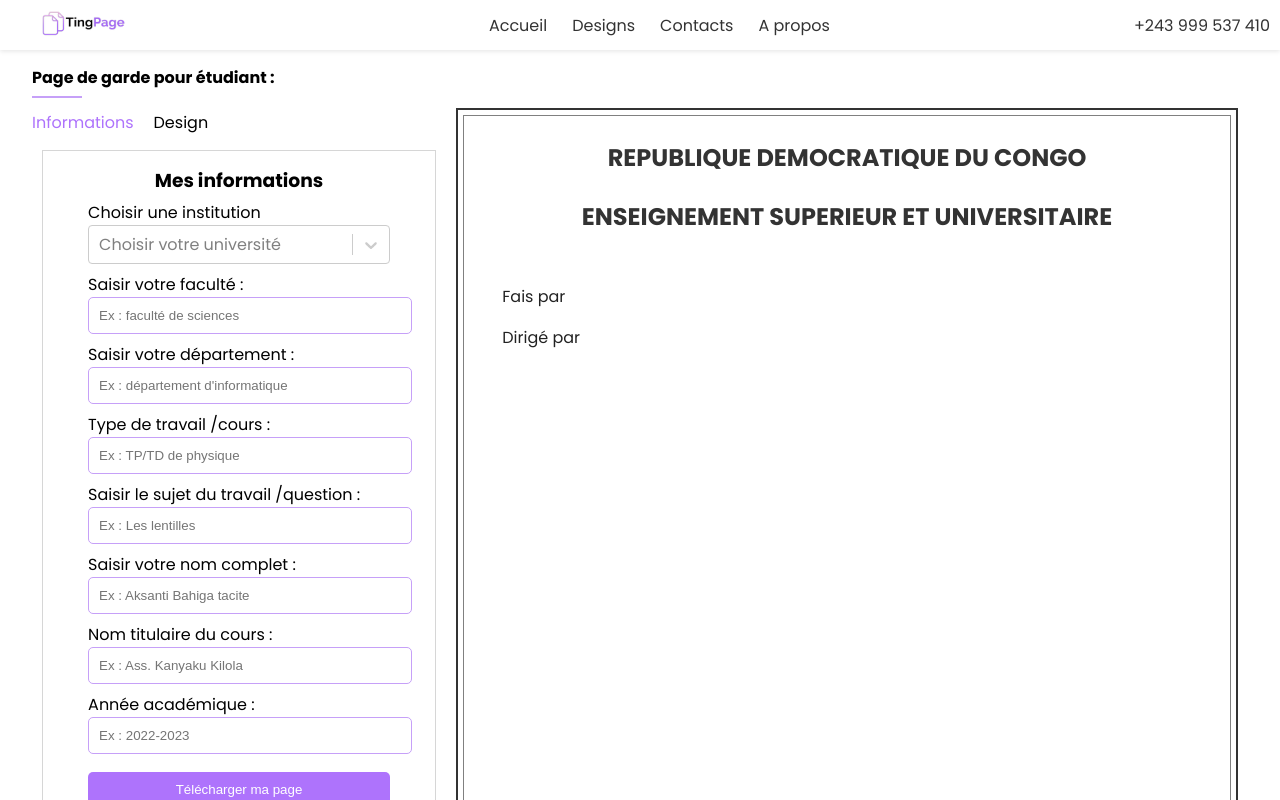
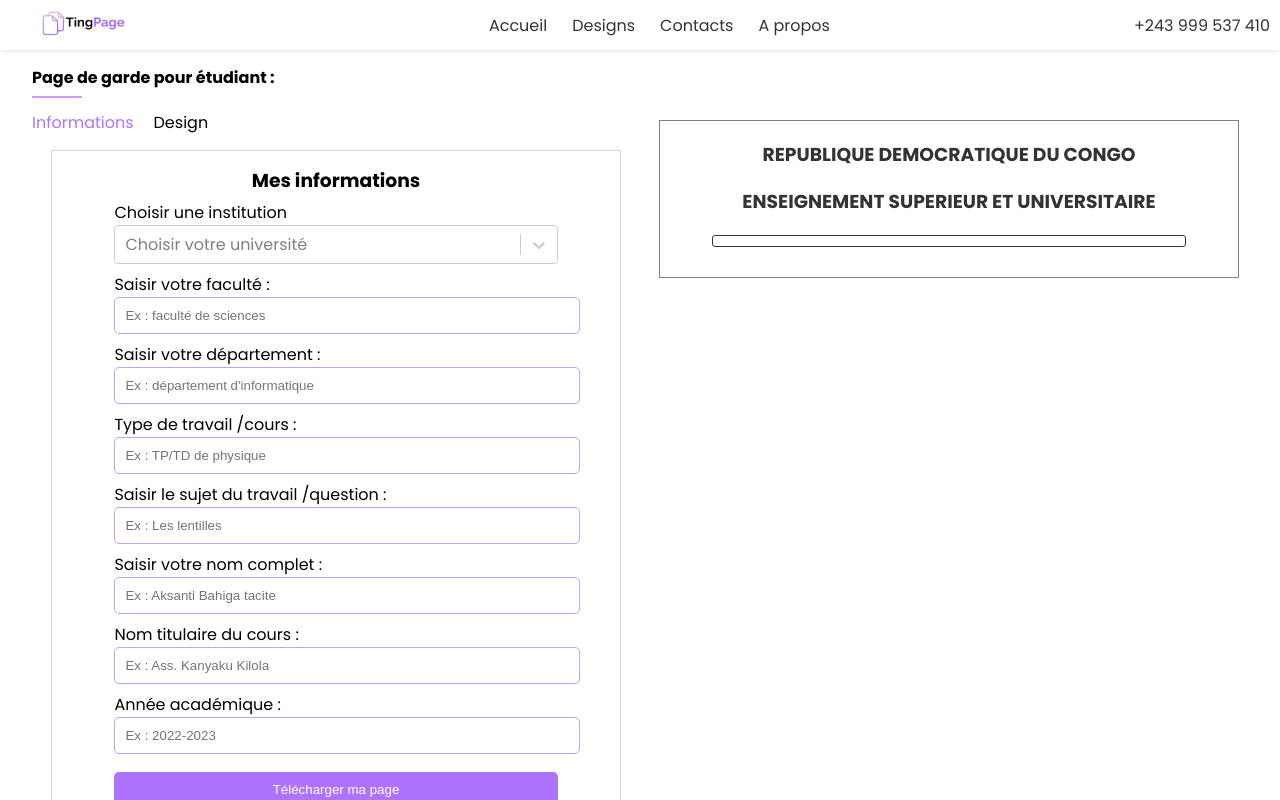
Before and after one commit to marcellintacite/TingPage, a React (Create React App) app: page /single in a window 1280 px wide. Shown: the top 800 px of the page. Built offline with nearby package versions, Linux system fonts and the light colour scheme.

Commit message:
new changes

```diff
--- a/package.json
+++ b/package.json
@@ -11,6 +11,9 @@
     "@mui/icons-material": "^5.6.1",
     "@mui/material": "^5.6.1",
     "@mui/styled-engine-sc": "^5.6.1",
+    "@progress/kendo-drawing": "^1.17.1",
+    "@progress/kendo-licensing": "^1.2.2",
+    "@progress/kendo-react-pdf": "^5.8.0",
     "@testing-library/jest-dom": "^5.16.4",
     "@testing-library/react": "^11.2.7",
     "@testing-library/user-event": "^12.8.3",
@@ -26,6 +29,7 @@
     "react-color": "^2.19.3",
     "react-dom": "^18.0.0",
     "react-loader-spinner": "^5.1.7-beta.1",
+    "react-pdf": "^5.7.2",
     "react-router-dom": "^6.3.0",
     "react-scripts": "5.0.1",
     "react-select": "^5.4.0",
--- a/src/Components/Design/Design.jsx
+++ b/src/Components/Design/Design.jsx
@@ -80,7 +80,7 @@ export default function Design({ data }) {
               className="bordure"
               name="tailleBordure"
               min={0}
-              max={20}
+              max={15}
               value={design.tailleBordure}
               onChange={(e) => handleChange(e)}
             />
--- a/src/Components/Formulaires/Formulaires.jsx
+++ b/src/Components/Formulaires/Formulaires.jsx
@@ -1,7 +1,7 @@
 import React from "react";
 import Select from "react-select";
 import "./../../css/formulaire.css";
-export default function Formulaires({ data, handleSave }) {
+export default function Formulaires({ data, handleSave, onPdf }) {
   const options = [
     {
       value: "UCB",
@@ -33,7 +33,7 @@ export default function Formulaires({ data, handleSave }) {
 
   const handlesub = (e) => {
     e.preventDefault();
-    handleSave();
+    onPdf();
   };
 
   const handleChangeUni = (e) => {
--- a/src/Components/Page/Header.jsx
+++ b/src/Components/Page/Header.jsx
@@ -7,15 +7,40 @@ export default function Header({ dataText, design }) {
   )[0];
   console.log(dataText, design);
   return (
-    <div className="header_text">
-      <h3>REPUBLIQUE DEMOCRATIQUE DU CONGO</h3>
-      <h3>ENSEIGNEMENT SUPERIEUR ET UNIVERSITAIRE</h3>
-      {current && <h3>{current.title.toUpperCase()}</h3>}
-      {current && <h3>{current.bp}</h3>}
-      {current && <img src={current.logo} alt="logo université" />}
-      {dataText && <h3>{dataText.faculte.toUpperCase()}</h3>}
-      {dataText && <h3>{dataText.departement.toUpperCase()}</h3>}
-      {dataText && <h3>{dataText.cours.toUpperCase()}</h3>}
+    <div
+      className="header_text"
+      style={{
+        textAlign: "center",
+      }}
+    >
+      <h3 style={{ color: design.couleurText }}>
+        REPUBLIQUE DEMOCRATIQUE DU CONGO
+      </h3>
+      <h3 style={{ color: design.couleurText }}>
+        ENSEIGNEMENT SUPERIEUR ET UNIVERSITAIRE
+      </h3>
+      {current && (
+        <h3 style={{ color: design.couleurText }}>
+          {current.title.toUpperCase()}
+        </h3>
+      )}
+      {current && <h3 style={{ color: design.couleurText }}>{current.bp}</h3>}
+      {current && <img src={current.logo} alt="logo université" width={100} />}
+      {dataText && (
+        <h3 style={{ color: design.couleurText }}>
+          {dataText.faculte.toUpperCase()}
+        </h3>
+      )}
+      {dataText && (
+        <h3 style={{ color: design.couleurText }}>
+          {dataText.departement.toUpperCase()}
+        </h3>
+      )}
+      {dataText && (
+        <h3 style={{ color: design.couleurText }}>
+          {dataText.cours.toUpperCase()}
+        </h3>
+      )}
     </div>
   );
 }
--- a/src/Components/Page/Page.jsx
+++ b/src/Components/Page/Page.jsx
@@ -5,12 +5,31 @@ import "./../../css/page.css";
 export default function Page({ data }) {
   const { data: dataText, design } = data;
   return (
-    <div className="page">
-      <div className="show_page">
-        <div className="bordure_second">
+    <div
+      className="page"
+      style={{
+        background: design.bg,
+      }}
+    >
+      <div
+        className="show_page"
+        style={{
+          borderColor: design.couleurBordure,
+          borderWidth: parseInt(design.tailleBordure),
+        }}
+      >
+        <div
+          className="bordure_second"
+          style={{ borderColor: design.couleurTitre }}
+        >
           <Header dataText={dataText} design={design} />
           {dataText.sujet.length > 0 && (
-            <div className="title">
+            <div
+              className="title"
+              style={{
+                color: design.couleurTitre,
+              }}
+            >
               <h2>{dataText.sujet}</h2>
             </div>
           )}
--- a/src/Components/Page/page.scss
+++ b/src/Components/Page/page.scss
@@ -1,16 +1,17 @@
 .page {
-  width: 782px;
-  height: 900px;
-  padding: 10px;
+  padding: 5px;
+  flex: 1;
+  overflow: hidden;
+  background: #000;
   display: flex;
   align-items: center;
   justify-content: center;
 
   .show_page {
-    width: 100%;
-    height: 100%;
+    width: 782px;
+    height: 900px;
     border: 2px solid #333;
-    padding: 5px;
+    padding: 2px;
     display: flex;
     justify-content: center;
     .bordure_second {
@@ -20,6 +21,8 @@
 
       .header_text {
         text-align: center;
+        width: 90%;
+        margin: auto;
         h3 {
           font-size: 1.5rem;
           color: #333;
--- a/src/Components/Single/Single.jsx
+++ b/src/Components/Single/Single.jsx
@@ -1,4 +1,4 @@
-import React, { useContext, useState } from "react";
+import React, { useContext, useRef, useState } from "react";
 import Footer from "../common/Footer/Footer";
 import Navbar from "../common/Navbar/Navbar";
 import PageContext from "../../config/PageContext";
@@ -9,9 +9,17 @@ import Design from "../Design/Design";
 import html2canvas from "html2canvas";
 import jsPDF from "jspdf";
 import Page from "../Page/Page";
+import TestPage from "../common/test/TestPage";
+import { savePDF } from "@progress/kendo-react-pdf";
 
 function Single(props) {
   const data = useContext(PageContext);
+
+  const contentArea = useRef();
+
+  const handleExportWithFunction = (event) => {
+    savePDF(contentArea.current, { paperSize: "A4" });
+  };
 
   const handleSave = () => {
     const ele = document.querySelector(".page");
@@ -56,12 +64,16 @@ function Single(props) {
               </div>
             </div>
             {currentCommand === "informations" && (
-              <Formulaires data={data} handleSave={handleSave} />
+              <Formulaires
+                data={data}
+                handleSave={handleSave}
+                onPdf={handleExportWithFunction}
+              />
             )}
             {currentCommand === "design" && <Design data={data} />}
           </div>
           <div className="right">
-            <Page data={data} />
+            <TestPage data={data} ref={contentArea} />
           </div>
         </div>
         <Footer />
--- /dev/null
+++ b/src/Components/common/test/TestPage.jsx
@@ -0,0 +1,109 @@
+import React, { useRef } from "react";
+import { PDFExport, savePDF } from "@progress/kendo-react-pdf";
+import Header from "../../Page/Header";
+import "./../../../css/page.css";
+import { dataUniversite } from "../../../config/data";
+export default function TestPage({ data }) {
+  const { data: textData, design } = data;
+  // console.log(textData, design);
+  // const contentArea = useRef();
+  // const handleExportWithFunction = (event) => {
+  //   savePDF(contentArea.current, { paperSize: "A4" });
+  // };
+
+  return (
+    <div
+      style={{
+        width: "100%",
+        minHeight: "100%",
+        fontFamily: "Poppins",
+        padding: 5,
+      }}
+      // ref={contentArea}
+    >
+      <div
+        style={{
+          height: "100%",
+          width: "95%",
+          margin: "auto",
+          border: "1px solid grey",
+          paddingBottom: 10,
+          position: "relative",
+          marginTop: 10,
+        }}
+      >
+        <Header dataText={textData} design={design} />
+        <div
+          id="title"
+          className="title"
+          style={{
+            width: "80%",
+            margin: "auto",
+            marginTop: 15,
+            textAlign: "center",
+            padding: 5,
+            border: "1px solid #333",
+            borderRadius: 3,
+          }}
+        >
+          {textData.sujet ? <h2>{textData.sujet}</h2> : null}
+        </div>
+
+        <div
+          className="author"
+          style={{
+            width: "81%",
+            fontSize: 16,
+            margin: "auto",
+            marginTop: 20,
+          }}
+        >
+          {textData.nom && (
+            <p>
+              Fais par{" "}
+              <span
+                style={{
+                  fontWeight: "700",
+                }}
+              >
+                {textData.nom}
+              </span>{" "}
+            </p>
+          )}
+          {textData.titulaire && (
+            <p>
+              Dirigé par{" "}
+              <span
+                style={{
+                  fontWeight: "700",
+                }}
+              >
+                {textData.titulaire}
+              </span>{" "}
+            </p>
+          )}
+          {textData.anne && (
+            <div
+              className="foot"
+              style={{
+                textAlign: "center",
+                paddingTop: 120,
+              }}
+            >
+              <div className="circle">
+                <h3
+                  style={{
+                    border: "1px dashed #333",
+                    padding: 5,
+                  }}
+                >
+                  ANNEE ACADEMIQUE : {textData.anne}
+                </h3>
+              </div>
+            </div>
+          )}
+        </div>
+      </div>
+    </div>
+  );
+}
--- a/src/Components/corbeille/Formulaire.jsx
+++ b/src/Components/corbeille/Formulaire.jsx
@@ -3,7 +3,7 @@ import logos from "../config/data";
 import LogoCard from "./common/LogoCard";
 import { options } from "../config/data";
 import Select from "react-select";
-function Formulaire({ data, setData, design, setDesign }) {
+function Formulaire({ data, setData, design, setDesign, onPdf }) {
   const handleChange = (e) => {
     const ndata = { ...data, [e.target.name]: e.target.value };
     setData(ndata);
--- a/src/css/page.css
+++ b/src/css/page.css
@@ -1 +1 @@
-.page{width:782px;height:900px;padding:10px;display:flex;align-items:center;justify-content:center}.page .show_page{width:100%;height:100%;border:2px solid #333;padding:5px;display:flex;justify-content:center}.page .show_page .bordure_second{width:100%;border:1px solid gray;position:relative}.page .show_page .bordure_second .header_text{text-align:center}.page .show_page .bordure_second .header_text h3{font-size:1.5rem;color:#333}.page .show_page .bordure_second .header_text img{width:70px}.page .show_page .bordure_second .title{text-align:center;padding:10px;width:90%;margin:auto;border-radius:5px;margin-top:2rem;border:1px solid #000}.page .show_page .bordure_second .title h2{font-size:28px}.page .show_page .bordure_second .author{width:90%;margin:auto;padding:10px}.page .show_page .bordure_second .author p{color:#222}.page .show_page .bordure_second .author p span{color:#101010;font-weight:bold}.page .show_page .bordure_second .foot{width:100%;display:flex;align-items:center;justify-content:center;position:absolute;bottom:0}.page .show_page .bordure_second .foot .circle{padding:10px;margin-bottom:20px;border:1px solid gray}.page .show_page .bordure_second .foot .circle h3{margin:0}@media screen and (max-width: 700px){.page{width:100%}}
+.page{padding:5px;flex:1;overflow:hidden;background:#000;display:flex;align-items:center;justify-content:center}.page .show_page{width:782px;height:900px;border:2px solid #333;padding:2px;display:flex;justify-content:center}.page .show_page .bordure_second{width:100%;border:1px solid gray;position:relative}.page .show_page .bordure_second .header_text{text-align:center;width:90%;margin:auto}.page .show_page .bordure_second .header_text h3{font-size:1.5rem;color:#333}.page .show_page .bordure_second .header_text img{width:70px}.page .show_page .bordure_second .title{text-align:center;padding:10px;width:90%;margin:auto;border-radius:5px;margin-top:2rem;border:1px solid #000}.page .show_page .bordure_second .title h2{font-size:28px}.page .show_page .bordure_second .author{width:90%;margin:auto;padding:10px}.page .show_page .bordure_second .author p{color:#222}.page .show_page .bordure_second .author p span{color:#101010;font-weight:bold}.page .show_page .bordure_second .foot{width:100%;display:flex;align-items:center;justify-content:center;position:absolute;bottom:0}.page .show_page .bordure_second .foot .circle{padding:10px;margin-bottom:20px;border:1px solid gray}.page .show_page .bordure_second .foot .circle h3{margin:0}@media screen and (max-width: 700px){.page{width:100%}}
```
Also changed, not shown: 1 other file (tests, documents, lock files or other folders).
